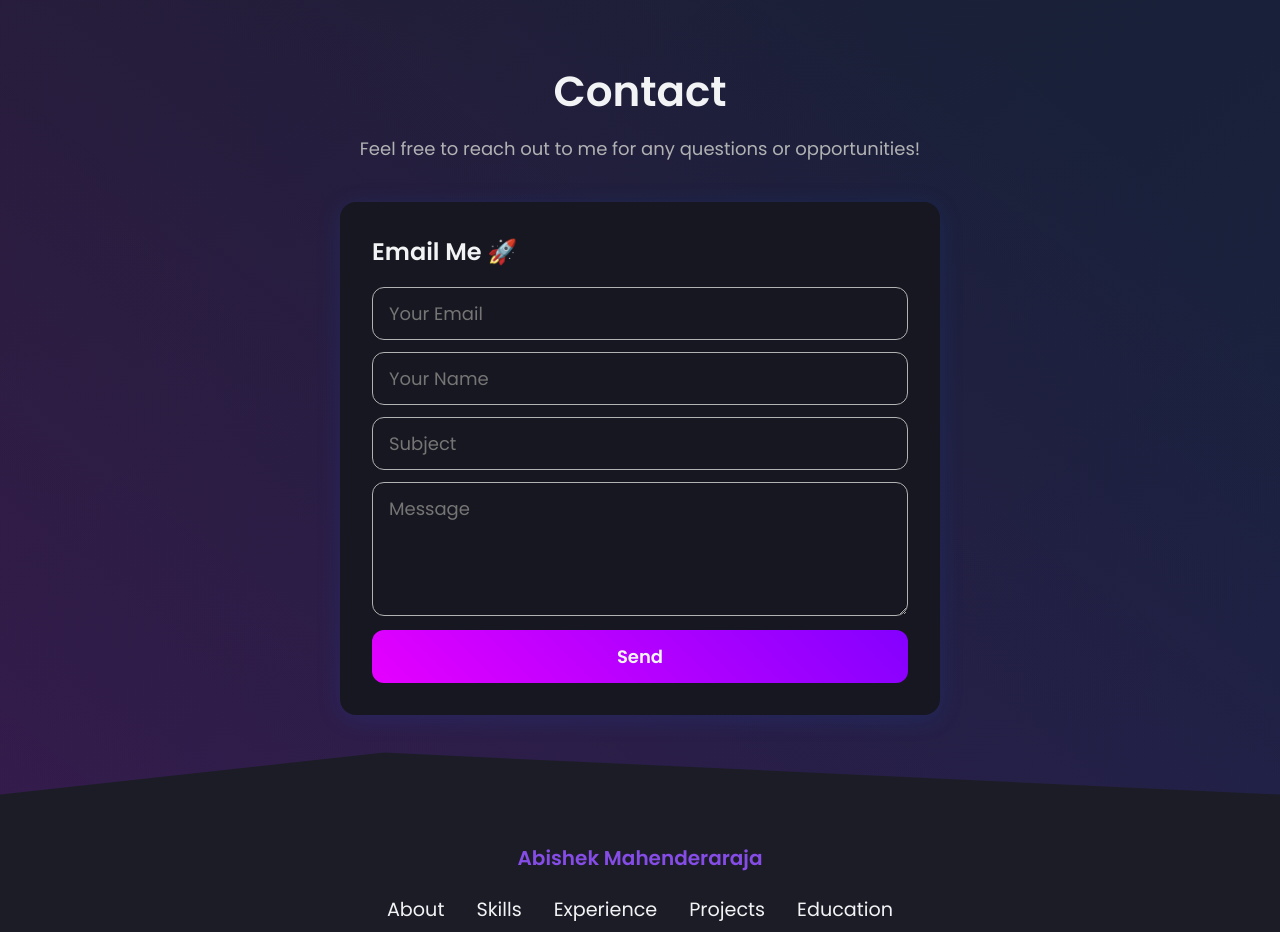
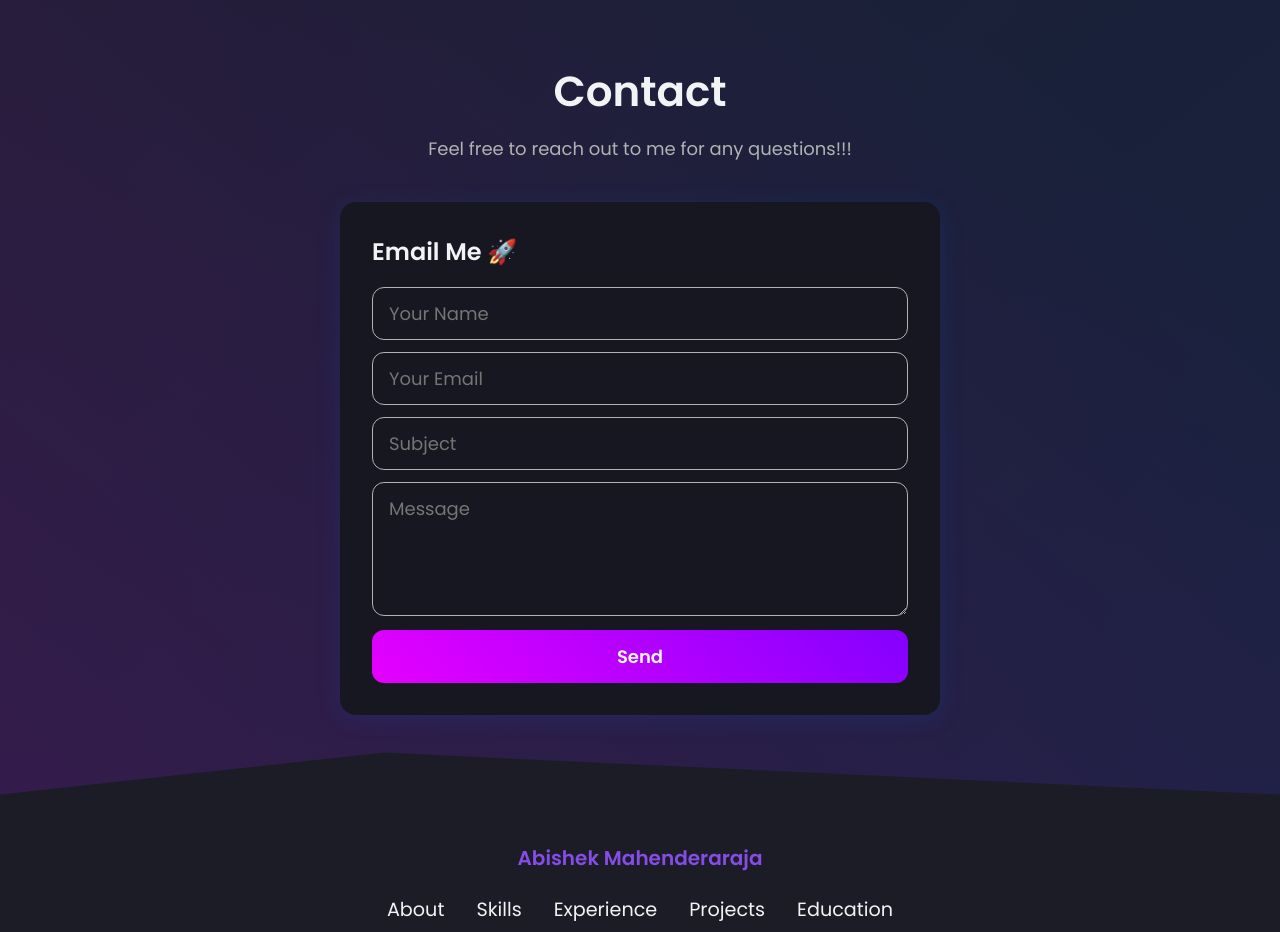
Before and after one commit to Abi-097/Portfolio_2, a Next.js app in the folder portfolio/: page / in a window 1280 px wide. Shown: the part 6460-7392 px from the top of the page. Built offline with nearby package versions, Linux system fonts and the light colour scheme.

Commit message:
emailjs added

```diff
--- a/portfolio/app/components/Contact.js
+++ b/portfolio/app/components/Contact.js
@@ -2,7 +2,7 @@ import React from "react";
 import styled from "styled-components";
 import { useRef } from "react";
 import emailjs from "@emailjs/browser";
-import { Snackbar } from "@mui/material";
+import { Snackbar, SnackbarContent } from "@mui/material";
 
 const Container = styled.div`
   display: flex;
@@ -132,43 +132,73 @@ const ContactButton = styled.input`
 `;
 
 const Contact = () => {
-  //hooks
   const [open, setOpen] = React.useState(false);
   const form = useRef();
 
   const handleSubmit = (e) => {
     e.preventDefault();
-    // emailjs.sendForm('service_tox7kqs', 'template_nv7k7mj', form.current, 'SybVGsYS52j2TfLbi')
-    //   .then((result) => {
-    //     setOpen(true);
-    //     form.current.reset();
-    //   }, (error) => {
-    //     console.log(error.text);
-    //   });
+    emailjs
+      .sendForm(
+        "service_np3vdof",
+        "template_mmxfqpd",
+        form.current,
+        "7347l2W9TkkATl3ah"
+      )
+      .then(
+        (result) => {
+          setOpen(true);
+          form.current.reset();
+        },
+        (error) => {
+          console.log(error.text);
+        }
+      );
   };
 
   return (
     <Container>
       <Wrapper>
         <Title>Contact</Title>
-        <Desc>
-          Feel free to reach out to me for any questions or opportunities!
-        </Desc>
+        <Desc>Feel free to reach out to me for any questions!!!</Desc>
         <ContactForm ref={form} onSubmit={handleSubmit}>
           <ContactTitle>Email Me 🚀</ContactTitle>
+          <ContactInput placeholder="Your Name" name="from_name" />
           <ContactInput placeholder="Your Email" name="from_email" />
-          <ContactInput placeholder="Your Name" name="from_name" />
           <ContactInput placeholder="Subject" name="subject" />
           <ContactInputMessage placeholder="Message" rows="4" name="message" />
           <ContactButton type="submit" value="Send" />
         </ContactForm>
-        <Snackbar
+        {/* <SnackbarContent
           open={open}
           autoHideDuration={6000}
           onClose={() => setOpen(false)}
           message="Email sent successfully!"
-          severity="success"
-        />
+          sx={{
+            width: "100%",
+            "& .MuiSnackbarContent-message": {
+              display: "flex",
+              alignItems: "center",
+            },
+            "& .MuiSnackbarContent-action": {
+              paddingLeft: "8px",
+            },
+            "& .timer-bar": {
+              height: "4px",
+              backgroundColor: "#4caf50",
+              position: "absolute",
+              bottom: 0,
+              left: 0,
+              width: "100%",
+              animation: "$timer-animation 6000ms linear forwards",
+            },
+            "@keyframes timer-animation": {
+              "0%": { width: "100%" },
+              "100%": { width: "0%" },
+            },
+          }}
+        >
+          <div className="timer-bar"></div>
+        </SnackbarContent> */}
       </Wrapper>
     </Container>
   );
```
Also changed, not shown: 1 other file (tests, documents, lock files or other folders).
